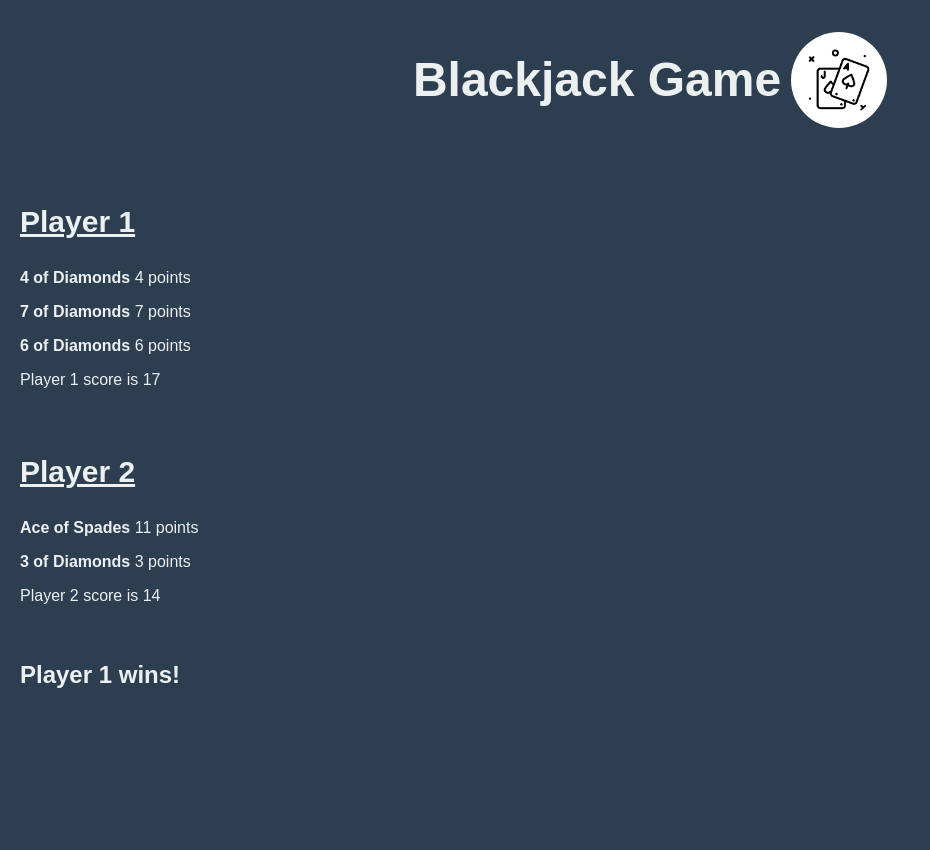
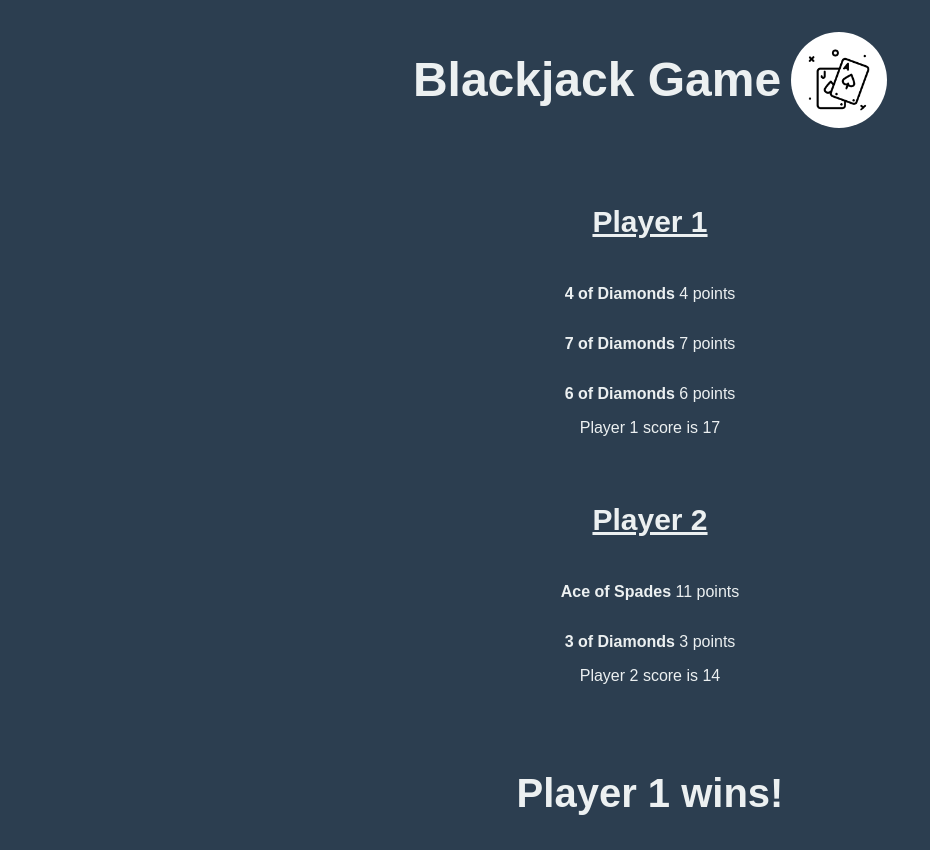
Before and after one commit to Ben-Cor/PHPBlackjack, a PHP site: page / in a window 1280 px wide. Shown: the whole page, without its empty margins (0-930 px from the left). Before the commit the page ends 688 px from the top, so only its background shows below. Run offline with PHP 8.4, Linux system fonts and the light colour scheme.

Commit message:
styling added to outcome

```diff
--- a/index.php
+++ b/index.php
@@ -41,17 +41,17 @@ $scorePlayer1 = newHand($cardDeck, 1);
 $scorePlayer2 = newHand($cardDeck, 2);
 
 if ($scorePlayer1 > 21 && $scorePlayer2 > 21) {
-    echo "</br> <h2>It's a draw, both players are bust!</h2>";
+    echo "</br> <h2 class='outcome'>It's a draw, both players are bust!</h2>";
 } elseif ($scorePlayer1 > 21) {
-    echo "</br> <h2>Player 2 wins! Player 1 is bust.</h2>";
+    echo "</br> <h2 class='outcome'>Player 2 wins! Player 1 is bust.</h2>";
 } elseif ($scorePlayer2 > 21) {
-    echo "</br> <h2>Player 1 wins! Player 2 is bust.</h2>";
+    echo "</br> <h2 class='outcome'>Player 1 wins! Player 2 is bust.</h2>";
 } elseif ($scorePlayer1 == $scorePlayer2) {
-    echo "</br> <h2>It is a draw</h2>";
+    echo "</br> <h2 class='outcome'>It is a draw</h2>";
 } elseif ($scorePlayer1 > $scorePlayer2) {
-    echo "</br> <h2>Player 1 wins!</h2>";
+    echo "</br> <h2 class='outcome'>Player 1 wins!</h2>";
 } else {
-    echo "</br> <h2>Player 2 wins!</h2>";
+    echo "</br> <h2 class='outcome'>Player 2 wins!</h2>";
 }
 
 echo '
--- a/style.css
+++ b/style.css
@@ -4,6 +4,10 @@ body {
     color: #ecf0f1;
     margin: 0;
     padding-left: 20px;
+    display: flex;
+    flex-direction: column;
+    align-items: center;
+    justify-content: center;
 }
 
 .mainIcon {
@@ -28,3 +32,9 @@ body {
     font-size: 30px;
     text-decoration: underline;
 }
+
+.outcome {
+    font-size: 40px;
+    font-weight: bold;
+    margin-top: 50px;
+}
```
